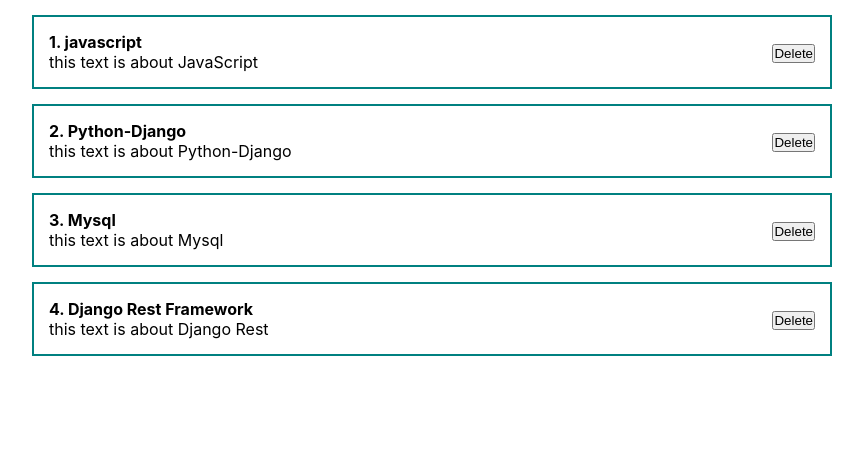
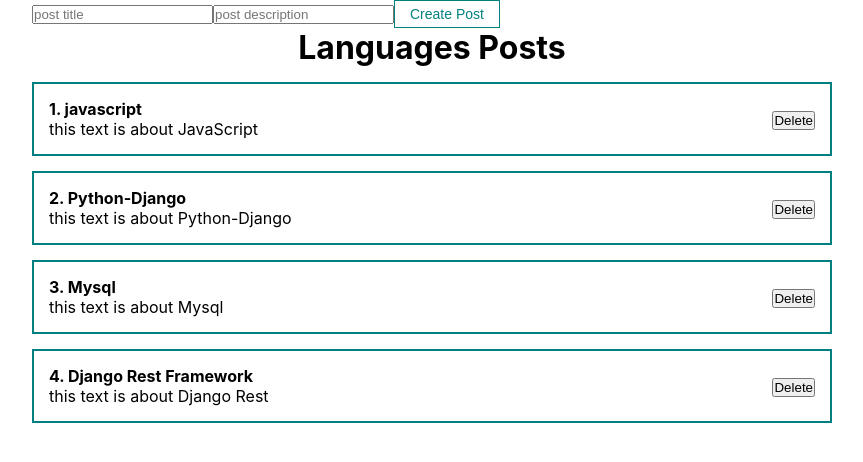
Before and after one commit to AslanZ-5/react_course, a React (Create React App) app in the folder app/: page / in a window 1280 px wide. Shown: the top 462 px of the page, without its empty margins (208-1071 px from the left). Built offline with nearby package versions, Linux system fonts and the light colour scheme.

Commit message:
creation button component

```diff
--- a/app/src/App.js
+++ b/app/src/App.js
@@ -2,15 +2,26 @@
 import Counter from "./components/Counter";
 import ClassCounter from "./components/ClassCounter";
 import PostItem from "./components/PostItem";
+import Mybutton from "./components/UI/button/MyButton";
 import "./styles/App.css"
+import PostList from "./components/PostList";
 function App() {
+  const [posts, setPost] = useState([
+    {id:1,title:"javascript", body:"this text is about JavaScript"},
+    {id:2,title:"Python-Django", body:"this text is about Python-Django"},
+    {id:3,title:"Mysql", body:"this text is about Mysql"},
+    {id:4,title:"Django Rest Framework", body:"this text is about Django Rest"}
+  ])
 
   return (
     <div className="App">
-      <PostItem post={{id:1,title:"javascript", body:"this text is about JavaScript"}}/>
-      <PostItem post={{id:2,title:"Python-Django", body:"this text is about Python-Django"}}/>
-      <PostItem post={{id:3,title:"Mysql", body:"this text is about Mysql"}}/>
-      <PostItem post={{id:4,title:"Django Rest Framework", body:"this text is about Django Rest"}}/>
+      <form>
+        <input type="text" placeholder="post title"/>
+        <input type="text" placeholder="post description"/>
+        <Mybutton disabled> Create Post</Mybutton>
+      </form>
+      <PostList props={posts} title={"Languages Posts"}/>
+
 
     </div>
 
--- /dev/null
+++ b/app/src/components/PostList.js
@@ -0,0 +1,13 @@
+import React from "react";
+import PostItem from "./PostItem";
+
+const PostList = ({props, title}) => {
+    return (
+        <div>
+<h1 style={{textAlign: 'center'}}>{title}</h1>
+      {props.map(post => <PostItem post={post} key={post.id}/>)}
+        </div>
+    );
+};
+
+export default PostList;
--- /dev/null
+++ b/app/src/components/UI/button/MyButton.jsx
@@ -0,0 +1,11 @@
+import React from 'react';
+import classes from "./Mybutton.module.css"
+const Mybutton = ({children, ...props}) => {
+    return (
+        <button {...props} className={classes.myBtn}>
+            {children}
+        </button>
+    )
+}
+
+export default Mybutton
--- /dev/null
+++ b/app/src/components/UI/button/Mybutton.module.css
@@ -0,0 +1,9 @@
+.myBtn {
+    padding: 5px 15px;
+    color: teal;
+    font-size: 14px;
+    background-color: transparent;
+    border: 1px solid teal;
+    cursor: pointer;
+
+}
```
